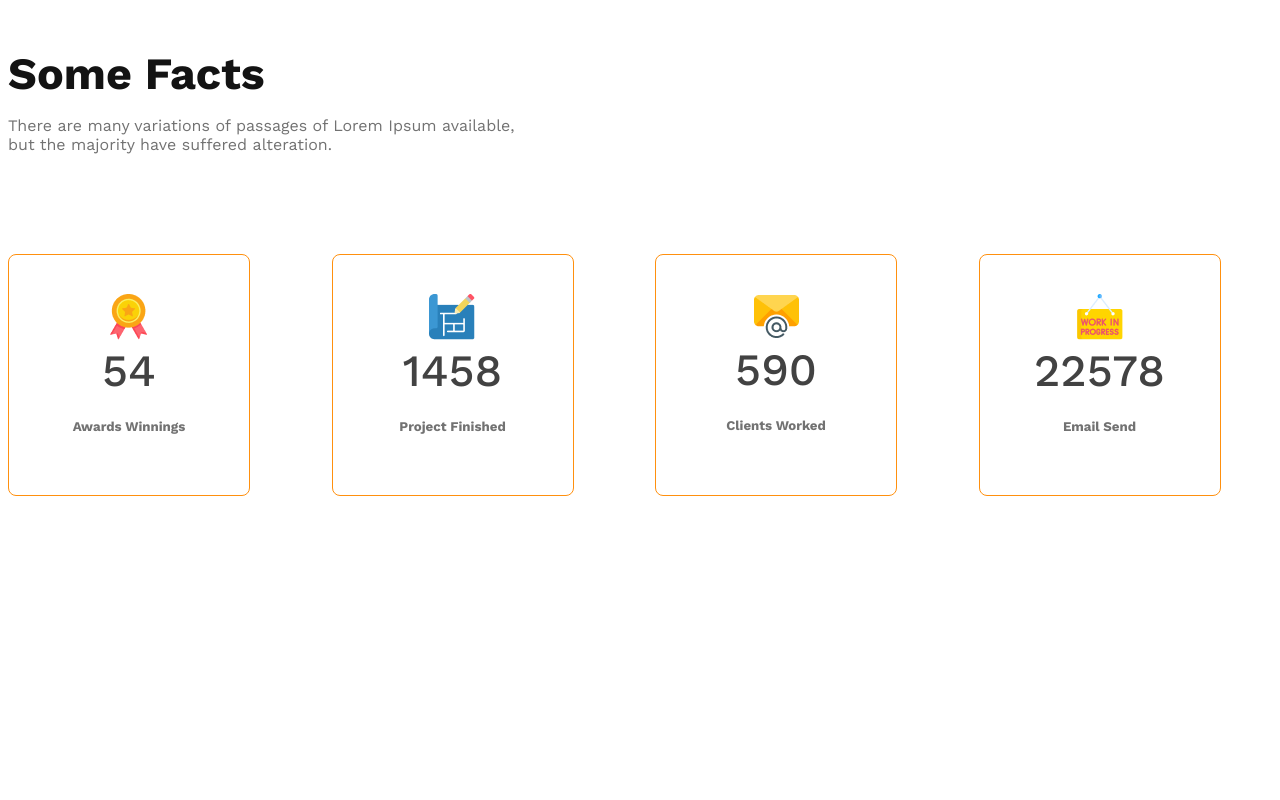
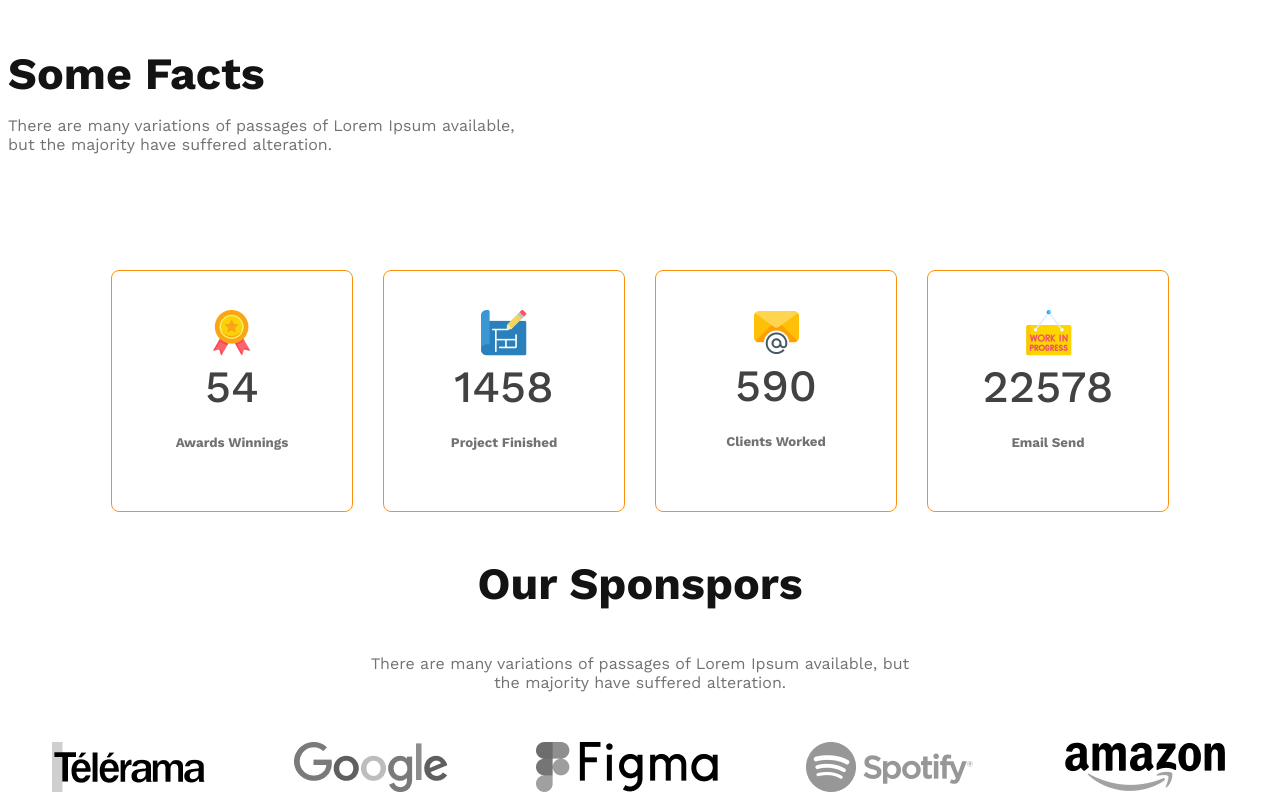
Before and after one commit to irtisamirsal/responsive-website-2, a plain HTML site: page index.html in a window 1280 px wide. Shown: the part 2015-2815 px from the top of the page. Before the commit the page ends 2519 px from the top, so only its background shows below. Drawn offline with nearby package versions, Linux system fonts and the light colour scheme.

Commit message:
added last section

```diff
--- a/index.html
+++ b/index.html
@@ -57,7 +57,7 @@
     <section class="some-facts ">
         <h4 class="facts-title dark-1">Some Facts</h4>
         <p class="dark-3 facts-description">There are many variations of passages of Lorem Ipsum available, <br>but the majority have suffered alteration.</p>
-       <div class="card-container "> <div class="fact-card flex">
+     <div class="flex coloum">  <div class="card-container "> <div class="fact-card flex">
         <div><img src="images/icons/ribon.png" alt="">
             <h4 class="fact-number dark-2">54</h4>
             <h5 class="fact-des dark-3">Awards Winnings</h5></div>
@@ -76,7 +76,16 @@
         <div><img src="images/icons/customers.png" alt="">
             <h4 class="fact-number dark-2">22578</h4>
             <h5 class="fact-des dark-3">Email Send</h5></div>
-    </div></div>
+    </div></div></div>
+    </section>
+    <section class="our-sponsor">
+        <h3 class="header-sponsor dark-1 ">Our Sponspors</h3>
+            <p class="spomsor-des dark-3">There are many variations of passages of Lorem Ipsum available, but the majority have suffered alteration.</p>
+        <div class="flex sponsors"><img src="images/sponsors/telerama.png" alt="">
+        <img src="images/sponsors/google.png" alt="">
+        <img src="images/sponsors/figma.png" alt="">
+        <img src="images/sponsors/spotify.png" alt="">
+        <img src="images/sponsors/amazon.png" alt=""></div>
     </section>
 
     </main>
--- a/styles/arcitects.css
+++ b/styles/arcitects.css
@@ -83,14 +83,6 @@ font-weight: 500;
 color: #575757;}
 
 
-@media screen and (max-width: 576px) {
-  .navbar,
-  .nav-links ,
-  .team{flex-direction: column;}
-
-.team-image{grid-template-columns: repeat(1, 1fr);
-gap: 1rem;}
-.team-content{text-align: center;}}
 
 
 /* some facts */
@@ -116,10 +108,37 @@ justify-content: center;}
 font-weight: 500;
 margin: 0 auto ;}
 
-.coloum{
+.coloum{justify-content: center;
 align-items: center;}
+
+/* sponsors */
+.our-sponsor{text-align: center;}
+.sponsors{justify-content: space-around;
+align-items: center;}
+.header-sponsor{font-size: 2.8rem;
+font-weight: bold;}
+.spomsor-des{width: 548px;
+margin: 0 auto;
+margin-bottom: 50px;}
+.sponsors img{filter: grayscale(100%);}
+
+
+
+
 /* medium device */
 @media screen and (min-width: 576px) and (max-width:992px)
 {.team{flex-direction: column;
 align-items: center;
-text-align: center;}                           }
+text-align: center;}
+.card-container{grid-template-columns: repeat(2 , 1fr)}
+.sponsors{display: grid;
+  grid-template-columns: repeat(3 , 1fr);gap: 20px;}                         }
+
+  @media screen and (max-width: 600px) {
+    .navbar,
+    .nav-links ,
+    .team{flex-direction: column;}
+
+  .team-image{grid-template-columns: repeat(1 , 1fr);
+  gap: 1rem;}
+  .team-content{text-align: center;}}
```
